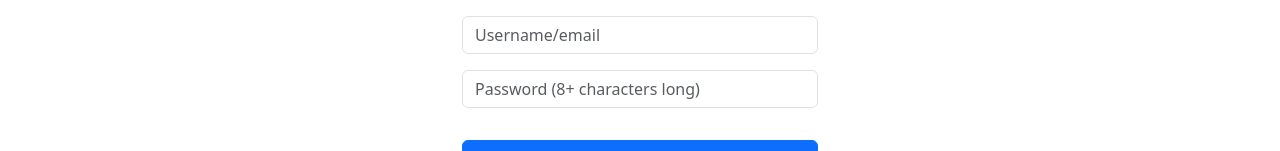
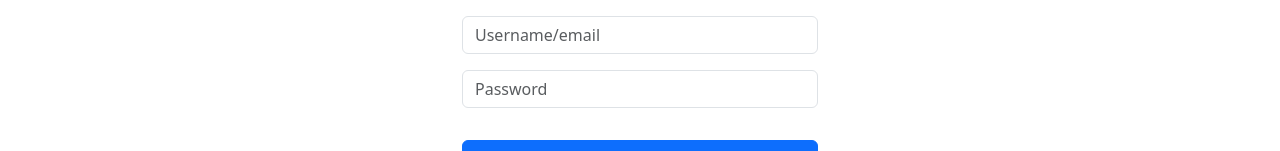
Before and after one commit to LukoGi/WD2Eindopdracht, a Vue app in the folder EindopdrachtFrontend/: page /register in a window 1280 px wide. Shown: the part 190-341 px from the top of the page. Built offline with nearby package versions, Linux system fonts and the light colour scheme.

Commit message:
Update password placeholder in registerview.vue

```diff
--- a/EindopdrachtFrontend/src/views/register/registerview.vue
+++ b/EindopdrachtFrontend/src/views/register/registerview.vue
@@ -9,7 +9,7 @@
             <input type="text" class="form-control" id="username" v-model="username" placeholder="Username/email" required>
           </div>
           <div class="form-group mb-3">
-            <input type="password" class="form-control" id="password" v-model="password" placeholder="Password (8+ characters long)" required>
+            <input type="password" class="form-control" id="password" v-model="password" placeholder="Password" required>
           </div>
           <button type="submit" class="btn btn-primary mt-3 w-100">Register</button>
         </form>
```
